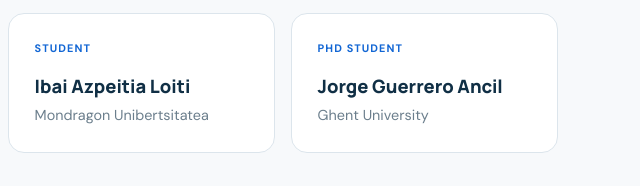
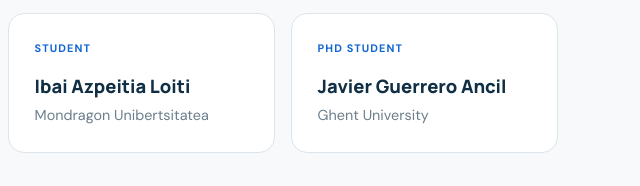
Before and after one commit to compneurobilbao/compneurobilbao.github.io, a website: page src/pug/index.pug in a window 1280 px wide. Shown: the part 4194-4380 px from the top of the page, 640-1280 px from the left. Drawn offline with nearby package versions, Linux system fonts and the light colour scheme; files that its build step writes are made by us from their sources; files whose address does not match are found by name.

Commit message:
Correct Javier Guerrero Ancil name

```diff
--- a/src/pug/index.pug
+++ b/src/pug/index.pug
@@ -248,7 +248,7 @@ html(lang='en')
                                 p Mondragon Unibertsitatea
                             article.person-card
                                 p.person-type PhD student
-                                h3 Jorge Guerrero Ancil
+                                h3 Javier Guerrero Ancil
                                 p Ghent University
 
             section#organisers.section
```
Also changed, not shown: index.html.
